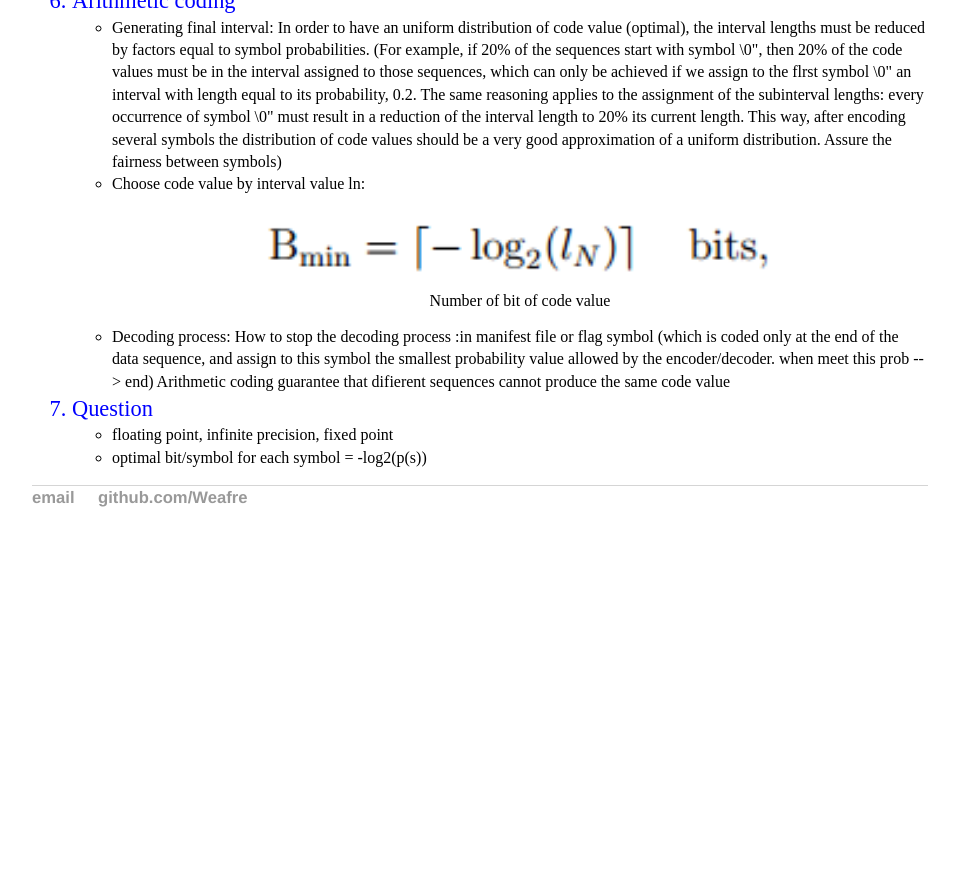
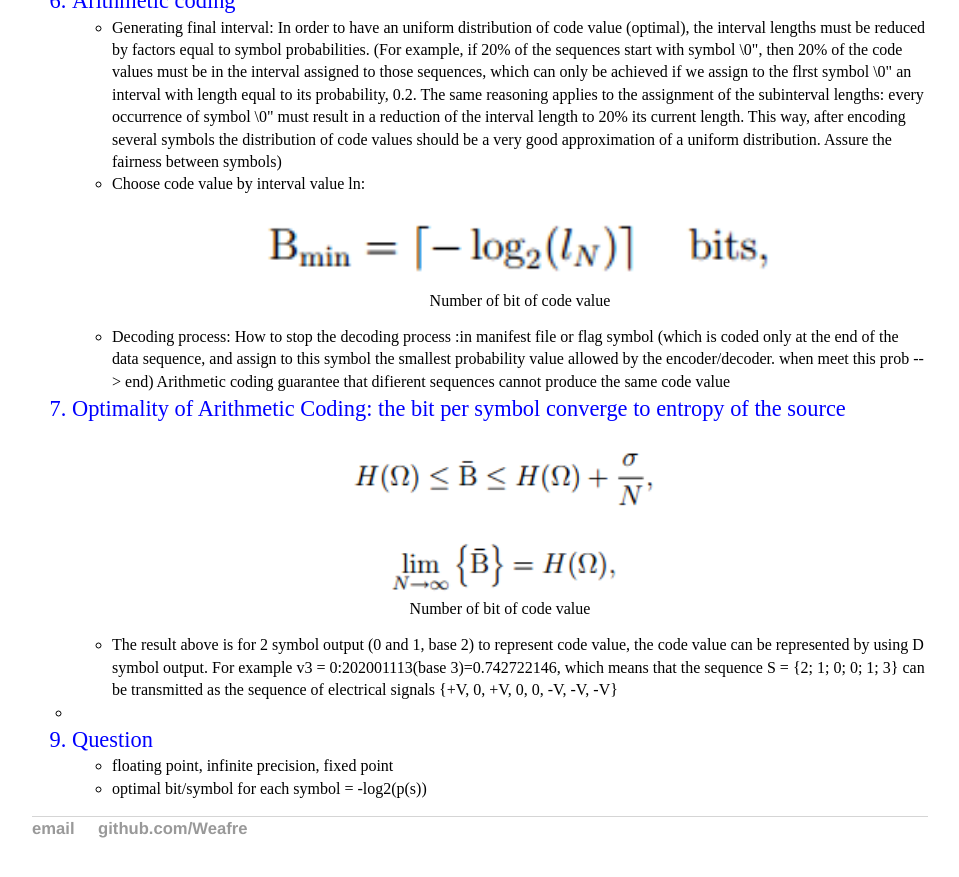
Before and after one commit to Weafre/weafre.github.io, a Jekyll site: the page built from _posts/2020-05-05-Context-based-adaptive-arithmetic-coding.md, in a window 1280 px wide and 900 px high, scrolled down 2190 px. Shown: the top 877 px of the window, without its empty margins (160-1119 px from the left). Built offline with Jekyll 4.4.1, drawn with Linux system fonts in a browser that asks for light colours; before the commit the page ends 2759 px from its top, so only the background shows below that.

Commit message:
optimality

```diff
--- a/_posts/2020-05-05-Context-based-adaptive-arithmetic-coding.md
+++ b/_posts/2020-05-05-Context-based-adaptive-arithmetic-coding.md
@@ -112,7 +112,21 @@ Number of bit of code value
 sequence, and assign to this symbol the smallest probability value allowed by the
 encoder/decoder. when meet this prob --> end) Arithmetic coding guarantee that difierent sequences cannot produce the same code value </li>
 </ul>
-
+<li style="font-size:140%;color:blue;" >Optimality of Arithmetic Coding: the bit per symbol converge to entropy of the source</li>
+<figure>
+ <img src='{{site.url}}/images/optimality.png' alt='independent and identically distributed definition ' style="width:160;height:160px;" class="center"/>
+ <figcaption>
+ 	<center>
+Number of bit of code value
+ </center>
+ </figcaption>
+</figure>
+<ul>
+	<li style="list-style-type:circle;font-size:16px;color:black;"> The result above is for 2 symbol output (0 and 1, base 2) to represent code value, the code value can be represented by using D symbol output. For example v3 = 0:202001113(base 3)=0.742722146, which means
+that the sequence S = {2; 1; 0; 0; 1; 3} can be transmitted as the sequence of electrical
+signals {+V, 0, +V, 0, 0, -V, -V, -V} </li>
+</ul>
+<li style="list-style-type:circle;font-size:16px;color:black;">  </li>
 
 
 
```
Also changed, not shown: images/optimality.png (added).
